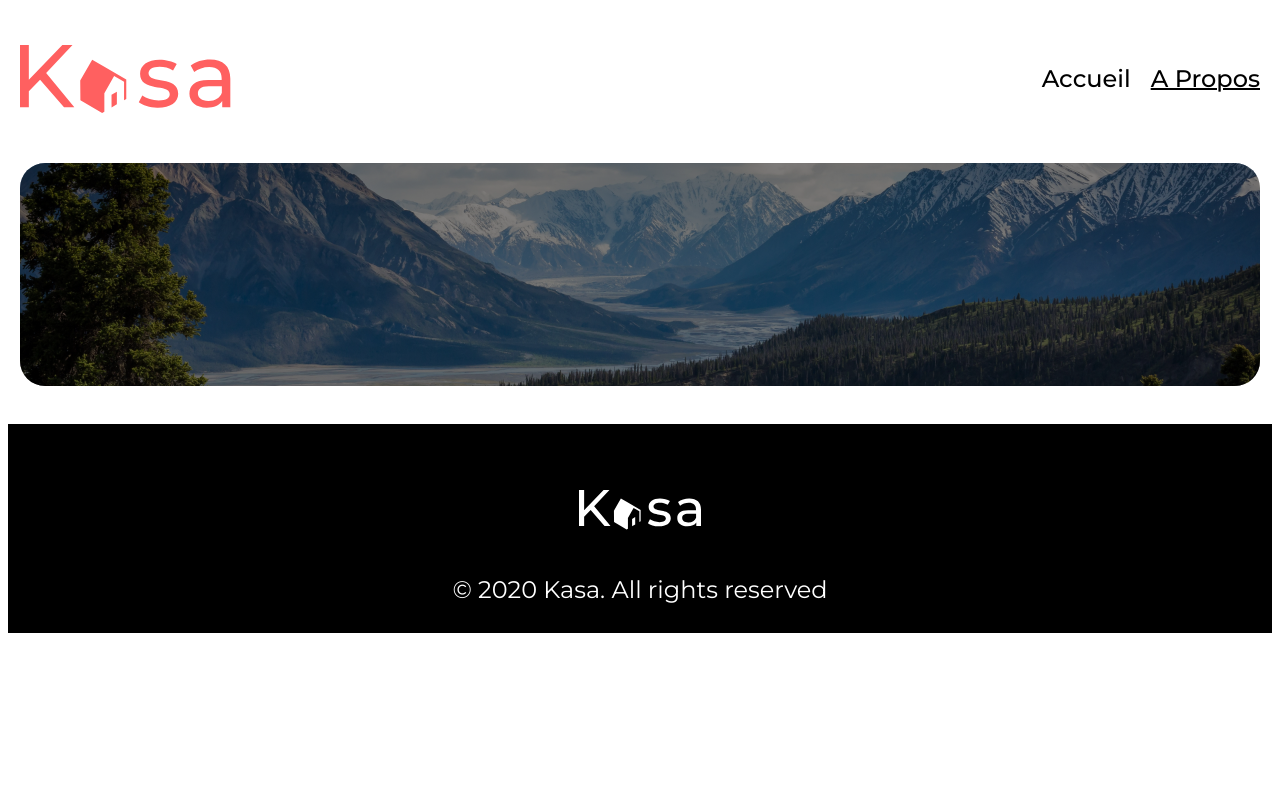
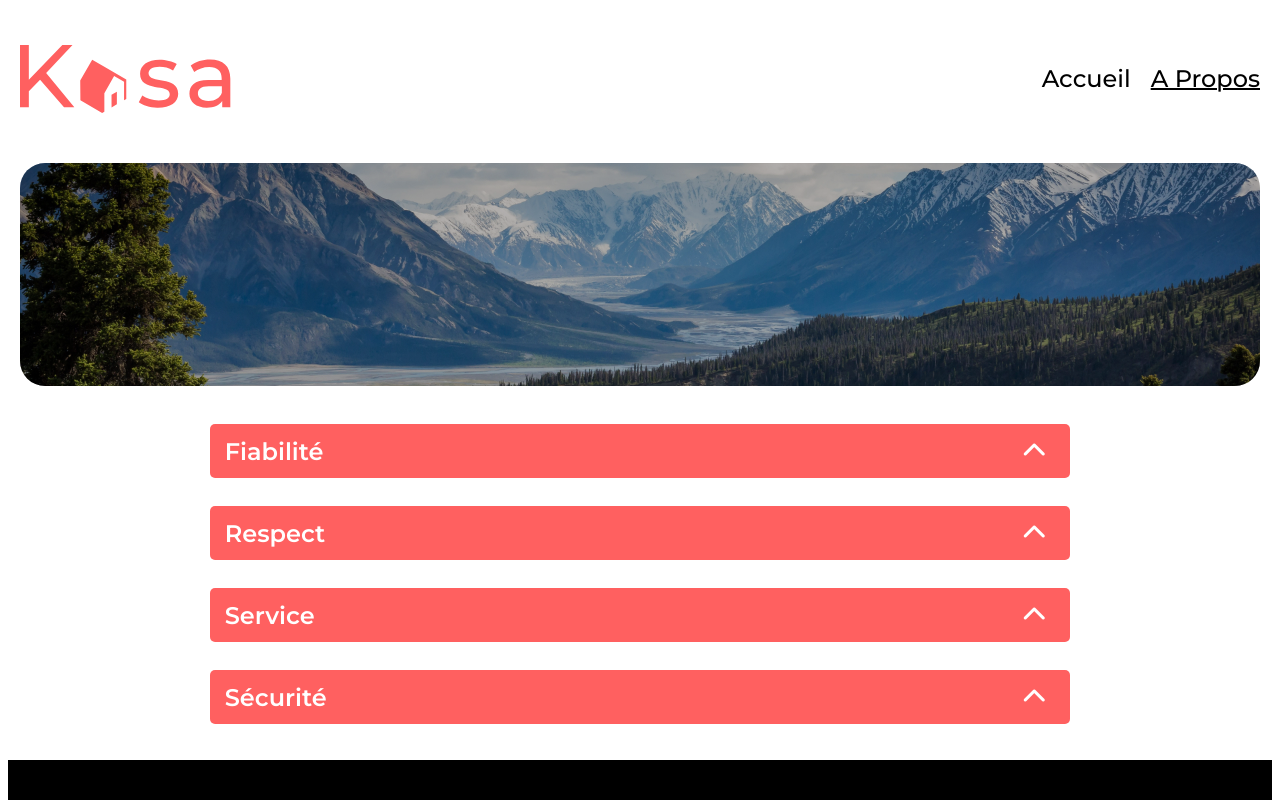
Before and after one commit to axel-loeuillet/Projet-5-Kasa, a React (Vite) app: page /about in a window 1280 px wide. Shown: the top 800 px of the page. Built offline with nearby package versions, Linux system fonts and the light colour scheme.

Commit message:
layout of the About page

```diff
--- a/index.html
+++ b/index.html
@@ -10,6 +10,7 @@
   <link rel="preconnect" href="https://fonts.gstatic.com" crossorigin>
   <link href="https://fonts.googleapis.com/css2?family=Montserrat:ital,wght@0,100..900;1,100..900&display=swap"
     rel="stylesheet">
+  <script src="https://kit.fontawesome.com/78960ef0e4.js" crossorigin="anonymous"></script>
 </head>
 
 <body>
--- a/src/components/Thumb.jsx
+++ b/src/components/Cards.jsx
@@ -1,9 +1,9 @@
 import PropTypes from "prop-types";
 
-const Thumb = ({ annonce }) => {
+const Cards = ({ annonce }) => {
     return (
         annonce.map((annonce) => (
-            <div className="thumb" key={annonce.id}>
+            <div className="cards" key={annonce.id}>
                 <img src={annonce.cover} alt={annonce.title} />
                 <h3>{annonce.title}</h3>
             </div>
@@ -11,8 +11,8 @@ const Thumb = ({ annonce }) => {
     );
 };
 
-Thumb.prototypes = {
+Cards.prototypes = {
     annonce: PropTypes.array.isRequired
 }
 
-export default Thumb
+export default Cards
--- /dev/null
+++ b/src/components/Collapse.jsx
@@ -0,0 +1,17 @@
+import React from 'react'
+
+
+const Collapse = () => {
+    return (
+
+        <ul>
+            <li>Fiabilité <i className="fa-solid fa-chevron-up"></i></li>
+            <li>Respect <i className="fa-solid fa-chevron-up"></i></li>
+            <li>Service <i className="fa-solid fa-chevron-up"></i></li>
+            <li>Sécurité <i className="fa-solid fa-chevron-up"></i></li>
+        </ul>
+
+    )
+}
+
+export default Collapse
--- a/src/main.scss
+++ b/src/main.scss
@@ -1,5 +1,6 @@
 @use "./sass/app";
 @use "./sass/header";
 @use "./sass/banner";
-@use "./sass/thumb";
-@use "./sass/footer.scss"
+@use "./sass/cards";
+@use "./sass/footer";
+@use "./sass/collapse.scss"
--- a/src/pages/About.jsx
+++ b/src/pages/About.jsx
@@ -1,4 +1,4 @@
-
+import Collapse from "../components/Collapse"
 
 const About = () => {
     return (
@@ -6,8 +6,10 @@ const About = () => {
             <div className="about-banner">
                 <img src="src/assets/images/kalen-emsley-Bkci_8qcdvQ-unsplash 2.jpg" alt="Magnifique paysage de montagnes et de forêts" />
             </div>
+            <div className="collapse">
+                <Collapse />
+            </div>
         </div>
-
     )
 }
 
--- a/src/pages/Home.jsx
+++ b/src/pages/Home.jsx
@@ -1,4 +1,4 @@
-import Thumb from "../components/Thumb";
+import Cards from "../components/Cards";
 import annonce from "../../src/datas/annonce.json";
 
 const Home = () => {
@@ -9,7 +9,7 @@ const Home = () => {
                 <img src="./src/assets/images/banner.jpg" alt="Photo montrant une falaise" />
             </div>
             <div className="gallery">
-                <Thumb annonce={annonce} />
+                <Cards annonce={annonce} />
             </div>
         </div>
     )
--- a/src/sass/banner.scss
+++ b/src/sass/banner.scss
@@ -71,7 +71,7 @@
     left: 0;
     width: 100%;
     height: 100%;
-    background-color: rgba(0, 0, 0, 0.5);
+    background-color: rgba(0, 0, 0, 0.3);
     border-radius: 25px;
     pointer-events: none;
 }
--- a/src/sass/thumb.scss
+++ b/src/sass/cards.scss
@@ -15,7 +15,7 @@
 
 }
 
-.thumb {
+.cards {
     border-radius: 10px;
     width: 340px;
     height: 340px;
@@ -26,7 +26,7 @@
     cursor: pointer;
 }
 
-.thumb::after {
+.cards::after {
     content: '';
     position: absolute;
     top: 0;
@@ -39,7 +39,7 @@
     z-index: 2;
 }
 
-.thumb img {
+.cards img {
     width: 100%;
     height: 100%;
     border-radius: 10px;
@@ -47,7 +47,7 @@
 
 }
 
-.thumb h3 {
+.cards h3 {
     position: absolute;
     margin: 20px;
     font-size: 18px;
--- /dev/null
+++ b/src/sass/collapse.scss
@@ -0,0 +1,39 @@
+.about .collapse {
+    display: flex;
+    margin-bottom: 36px;
+}
+
+.collapse ul {
+    display: flex;
+    flex-direction: column;
+    align-items: center;
+    gap: 28px;
+    padding: 0;
+    margin: 0;
+    margin-bottom: 36px;
+}
+
+.collapse ul li {
+    width: 65%;
+    color: white;
+    background-color: rgba(255, 96, 96, 1);
+    border-radius: 5px;
+    height: 54px;
+    font-size: 24px;
+    font-weight: 600;
+    list-style-type: none;
+    display: flex;
+    justify-content: space-between;
+    align-items: center;
+    padding-left: 15px;
+    padding-right: 24px;
+    gap: 28px;
+}
+
+.collapse i {
+    cursor: pointer;
+}
+
+.collapse img {
+    size: 10px;
+}
```
Also changed, not shown: src/assets/images/Vector.png (added).
